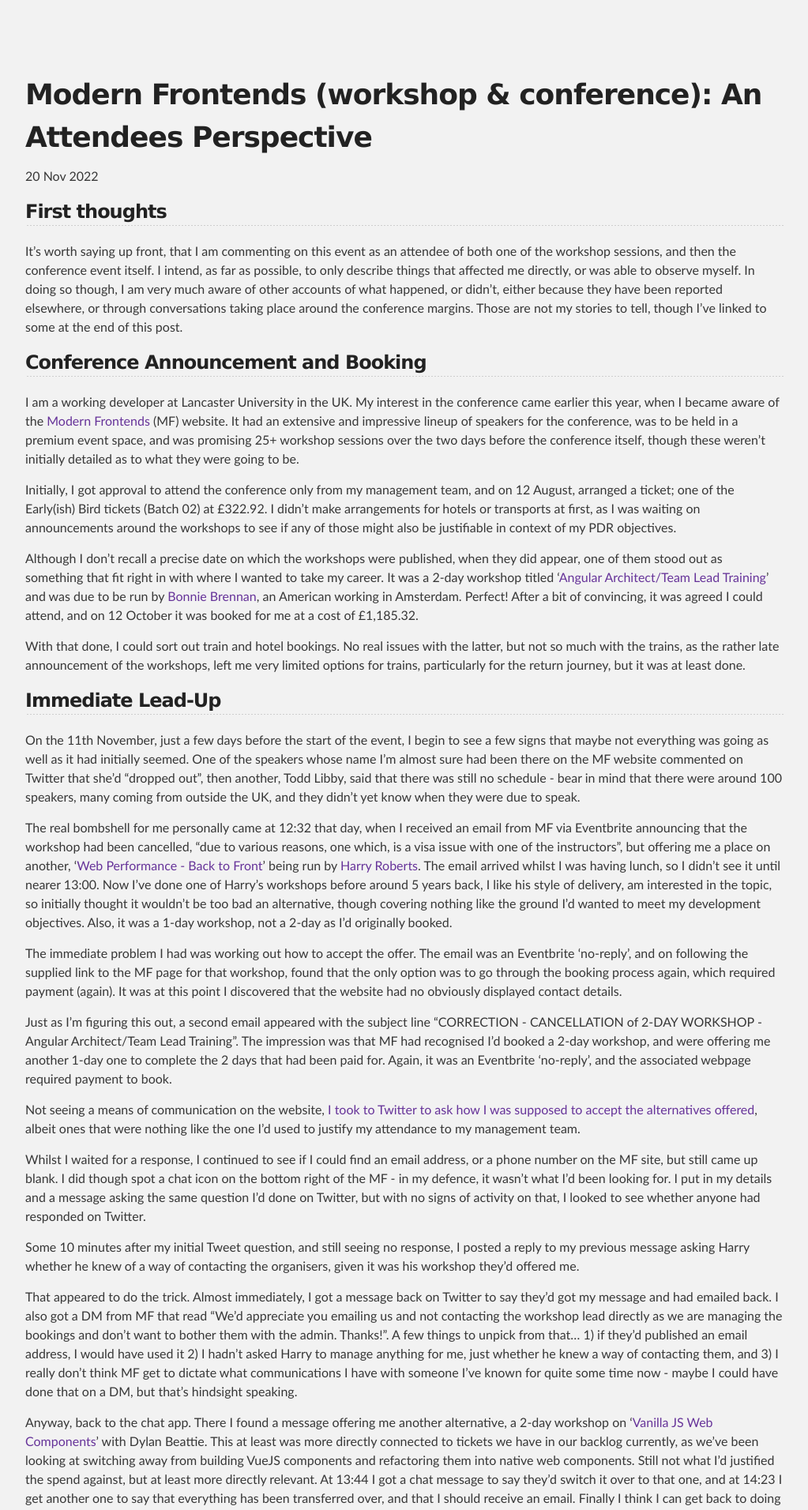
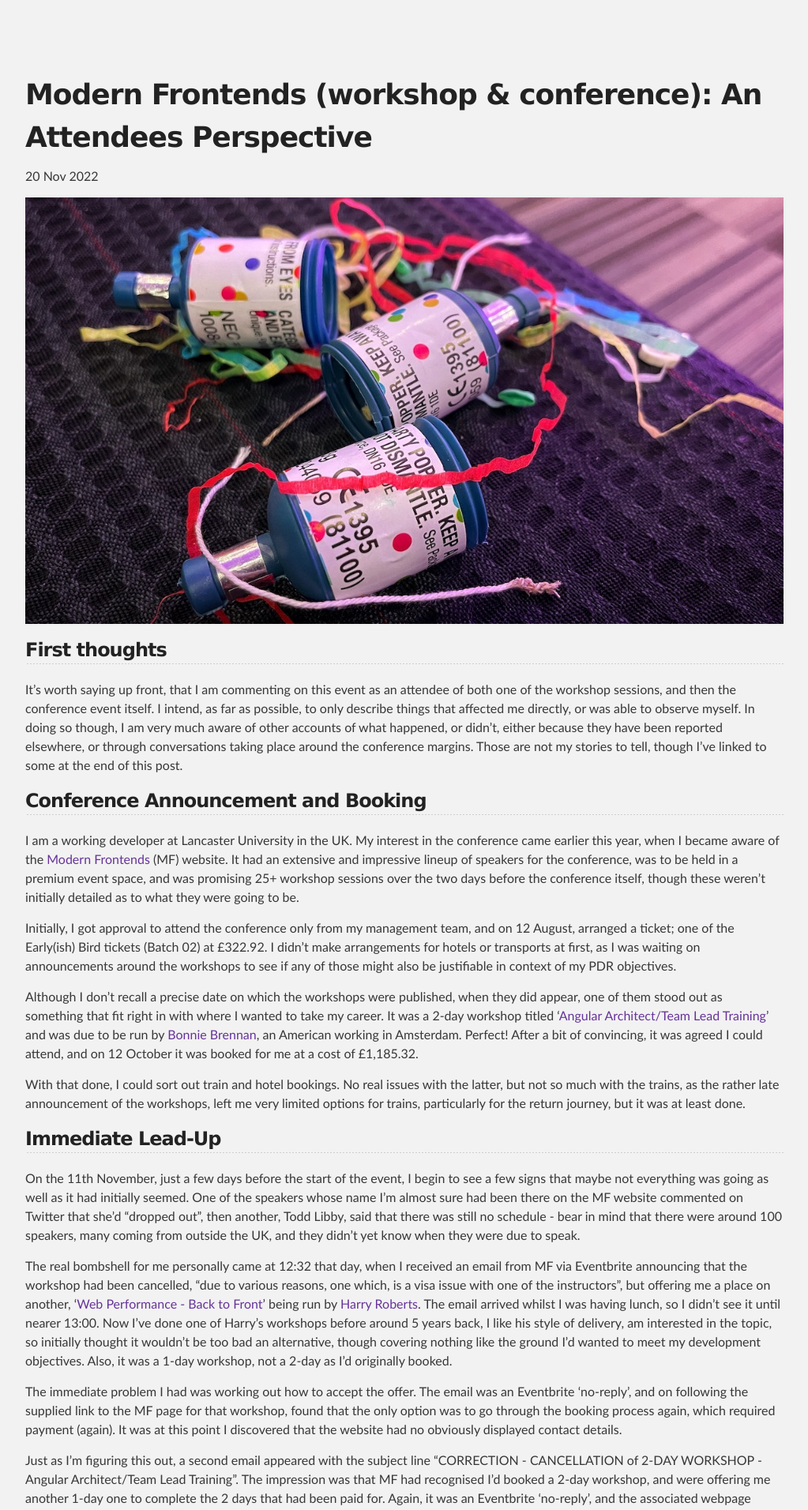
Before and after one commit to christopherallanperry/christopherallanperry.github.io, a Jekyll site: the page built from _posts/2022-11-19-modern_frontends-an_attendees_perspective.markdown, in a window 1280 px wide. Shown: the part 311-2223 px from the top of the page at 79% size, without its empty margins (128-1151 px from the left). Built offline with Jekyll 4.4.1, drawn with Linux system fonts in a browser that asks for light colours.

Commit message:
Added hero image (at long last)

```diff
--- a/_posts/2022-11-19-modern_frontends-an_attendees_perspective.markdown
+++ b/_posts/2022-11-19-modern_frontends-an_attendees_perspective.markdown
@@ -4,6 +4,8 @@ title: 'Modern Frontends (workshop & conference): An Attendees Perspective'
 date: 2022-11-20 16:00:00 +0000
 categories: blog
 ---
+
+<img src="/assets/images/party_poppers.jpeg" class="hero-image" alt="Party poppers let off during Jhey Thompkins talk at ModernFrontends 2022" />
 
 ## First thoughts
 It's worth saying up front, that I am commenting on this event as an attendee of both one of the workshop sessions, and then the conference event itself. I intend, as far as possible, to only describe things that affected me directly, or was able to observe myself. In doing so though, I am very much aware of other accounts of what happened, or didn't, either because they have been reported elsewhere, or through conversations taking place around the conference margins. Those are not my stories to tell, though I've linked to some at the end of this post.
--- a/assets/css/style.scss
+++ b/assets/css/style.scss
@@ -41,9 +41,9 @@ nav ul li a:hover {
   padding: 10px;
 }
 
-// .lastname, a:hover {
-//   color: rebeccapurple;
-// }
+.hero-image {
+  max-width: 100%;
+}
 
 .firstname, .copyright a:hover, .publisher a:hover, .tribute a:hover {
   color: silver;
```
